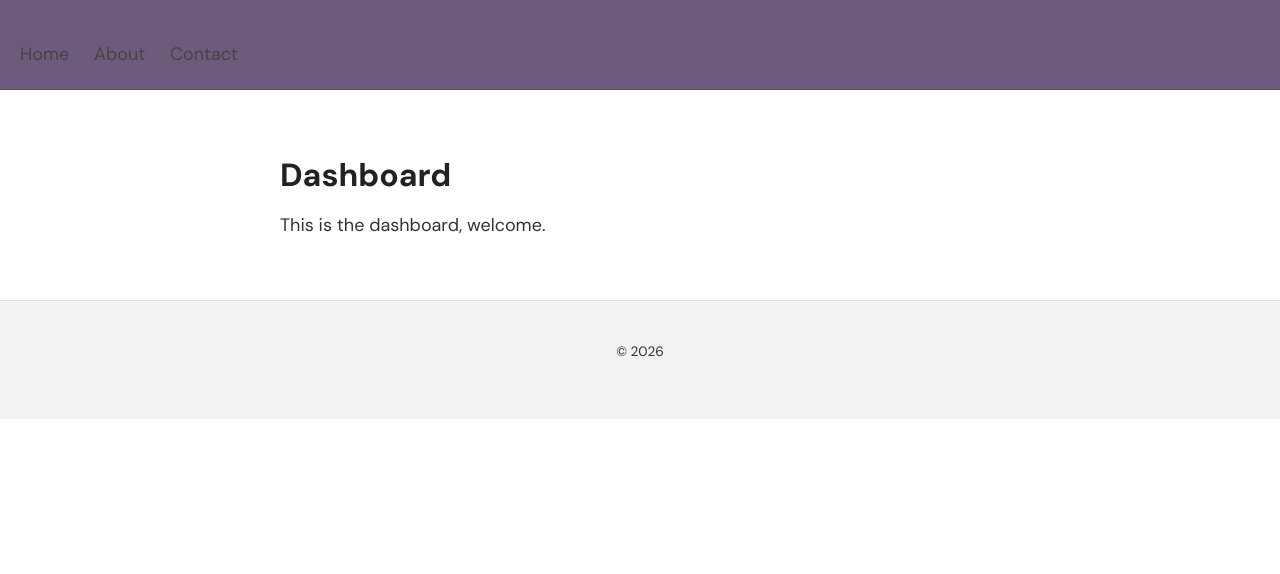
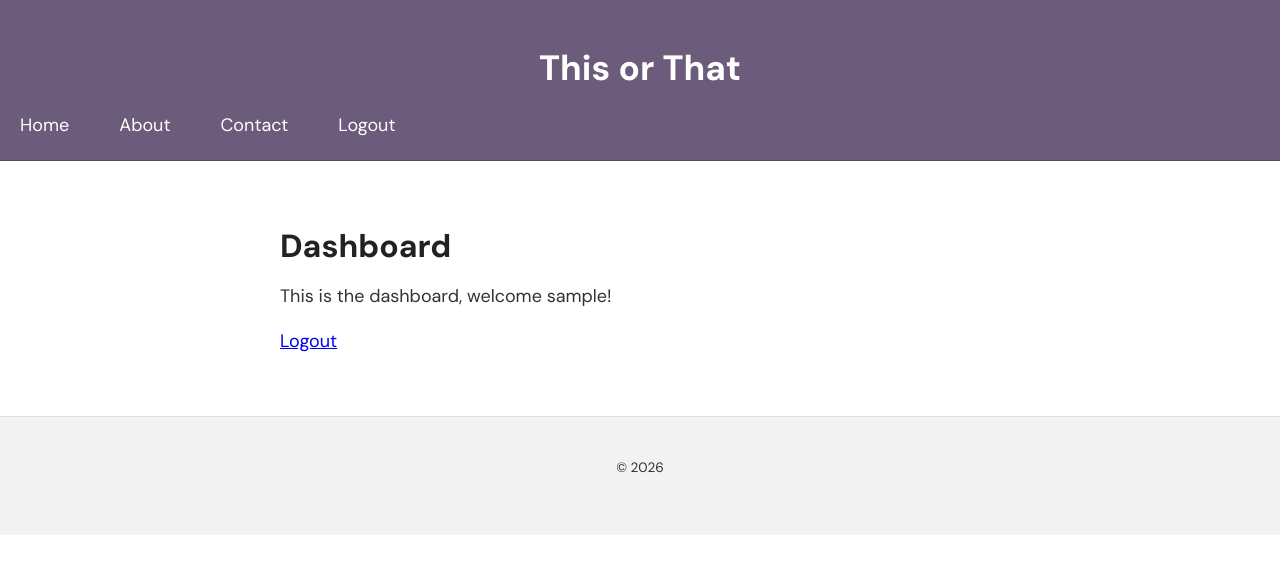
Before and after one commit to FredC19/Live-Voting-Platform, a Flask app: page /dashboard in a window 1280 px wide. Shown: the top 574 px of the page. Run offline with Flask 3, Linux system fonts and the light colour scheme; the visitor is signed in with stand-in values (Sample User, id 1).

Commit message:
added login and logout functionality

```diff
--- a/templates/base.html
+++ b/templates/base.html
@@ -29,7 +29,7 @@
     nav a {
   margin-right: 20px;
   text-decoration: none;
-      color: #444;
+  color: #fff;
 }
 
     nav a:hover {
@@ -52,6 +52,19 @@
       color: #333;
     }
 
+.header-title {
+  text-align: center;
+  font-size: 2.2rem;
+  font-weight: 700;
+  color: #fff;
+  margin-bottom: 15px;
+}
+
+.navbar {
+  display: flex;
+  gap: 30px;
+}
+
     footer {
       text-align: center;
       padding: 40px 20px;
@@ -65,10 +78,16 @@
 <body>
 
  <header>
-    <nav>
-      <a href="#">Home</a>
+  <div class="header-title">This or That</div>
+
+  <nav class="navbar">
+    <a href="{{ url_for('home') }}">Home</a>
     <a href="#">About</a>
     <a href="#">Contact</a>
+
+    {% if session.get('username') %}
+      <a href="{{ url_for('logout') }}">Logout</a>
+    {% endif %}
   </nav>
 </header>
 
--- a/templates/dashboard.html
+++ b/templates/dashboard.html
@@ -1,11 +1,69 @@
 {% extends "base.html" %}
 
-{% block title %}Home -- The Voting Platform{% endblock %}
+{% block title %}Dashboard{% endblock %}
 
 {% block content %}
 <div class="container">
-<h1>Dashboard</h1>
-  </form>
-  <p>This is the dashboard, welcome.</p>
+  <h1>Dashboard</h1>
+
+  <p>This is the dashboard, welcome {{ username }}!</p>
+
+  <a href="{{ url_for('logout') }}" class="btn btn-login">Logout</a>
 </div>
 {% endblock %}
+
+
+<!-- HTML !-->
+<button class="button-50" role="button">Button 50</button>
+
+/* CSS */
+.button-50 {
+  appearance: button;
+  background-color: #000;
+  background-image: none;
+  border: 1px solid #000;
+  border-radius: 4px;
+  box-shadow: #fff 4px 4px 0 0,#000 4px 4px 0 1px;
+  box-sizing: border-box;
+  color: #fff;
+  cursor: pointer;
+  display: inline-block;
+  font-family: ITCAvantGardeStd-Bk,Arial,sans-serif;
+  font-size: 14px;
+  font-weight: 400;
+  line-height: 20px;
+  margin: 0 5px 10px 0;
+  overflow: visible;
+  padding: 12px 40px;
+  text-align: center;
+  text-transform: none;
+  touch-action: manipulation;
+  user-select: none;
+  -webkit-user-select: none;
+  vertical-align: middle;
+  white-space: nowrap;
+}
+
+.button-50:focus {
+  text-decoration: none;
+}
+
+.button-50:hover {
+  text-decoration: none;
+}
+
+.button-50:active {
+  box-shadow: rgba(0, 0, 0, .125) 0 3px 5px inset;
+  outline: 0;
+}
+
+.button-50:not([disabled]):active {
+  box-shadow: #fff 2px 2px 0 0, #000 2px 2px 0 1px;
+  transform: translate(2px, 2px);
+}
+
+@media (min-width: 768px) {
+  .button-50 {
+    padding: 12px 50px;
+  }
+}
```
Also changed, not shown: templates/index.html (+39 -1 lines). Lines whose indentation alone changed are shown as unchanged.
